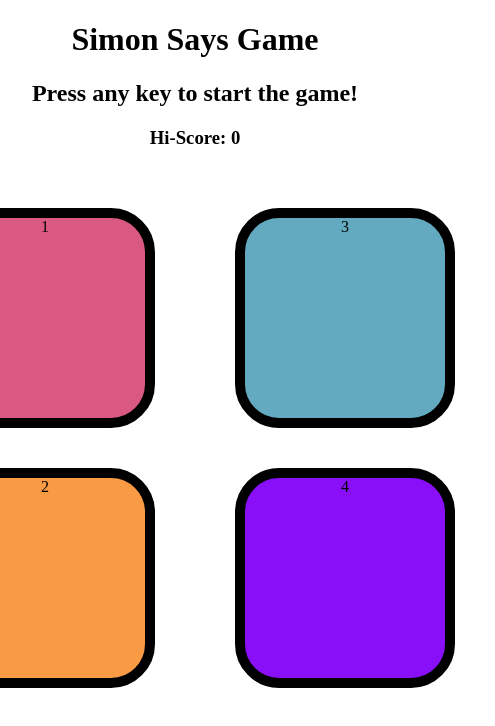
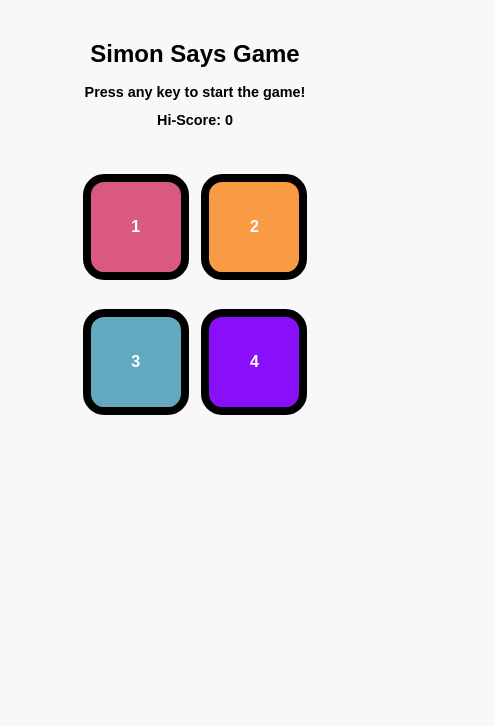
Before and after one commit to PrasoonGupta2003/SimonSays-Game-WebD, a plain HTML site: page index.html in a window 390 px wide. Shown: the whole page, 495 px wide, since content can reach past the window. Drawn offline with Linux system fonts and the light colour scheme.

Commit message:
Simon Says Game

```diff
--- a/style.css
+++ b/style.css
@@ -1,32 +1,113 @@
-body{
+body {
     text-align: center;
+    font-family: Arial, sans-serif;
+    background-color: #f8f8f8;
+    padding: 1rem;
 }
-.btn{
+
+h1 {
+    margin-top: 1rem;
+    font-size: 2.5rem;
+}
+
+h2 {
+    margin-top: 1rem;
+    font-size: 1.5rem;
+}
+
+h3 {
+    margin-top: 0.5rem;
+    font-size: 1.2rem;
+}
+
+.btn-container {
+    display: flex;
+    flex-direction: column;
+    align-items: center;
+    margin-top: 2rem;
+}
+
+.line-one,
+.line-two {
+    display: flex;
+    justify-content: center;
+    margin: 0.5rem 0;
+}
+
+.btn {
     height: 200px;
     width: 200px;
     border-radius: 20%;
-    border: 10px solid black;
-    margin: 2.5rem;
-}
-.btn-container{
+    border: 8px solid black;
+    margin: 1rem;
+    font-size: 1.5rem;
+    font-weight: bold;
+    color: white;
     display: flex;
+    align-items: center;
     justify-content: center;
 }
-.red{
+
+.red {
     background-color: #d95980;
 }
-.yellow{
+
+.yellow {
     background-color: #f99b45;
 }
-.blue{
+
+.blue {
     background-color: #63aac0;
 }
-.purple{
+
+.purple {
     background-color: #890ff9;
 }
-.flash{
+
+.flash {
     background-color: white;
 }
-.userFlash{
+
+.userFlash {
     background-color: rgb(24, 246, 24);
 }
+
+/* Responsive Styling */
+@media (max-width: 768px) {
+    .btn {
+        height: 120px;
+        width: 120px;
+        margin: 0.5rem;
+        font-size: 1.2rem;
+    }
+
+    h1 {
+        font-size: 2rem;
+    }
+
+    h2 {
+        font-size: 1.2rem;
+    }
+
+    h3 {
+        font-size: 1rem;
+    }
+}
+
+@media (max-width: 480px) {
+    .btn {
+        height: 90px;
+        width: 90px;
+        font-size: 1rem;
+        margin: 0.4rem;
+    }
+
+    h1 {
+        font-size: 1.5rem;
+    }
+
+    h2,
+    h3 {
+        font-size: 0.9rem;
+    }
+}
```
